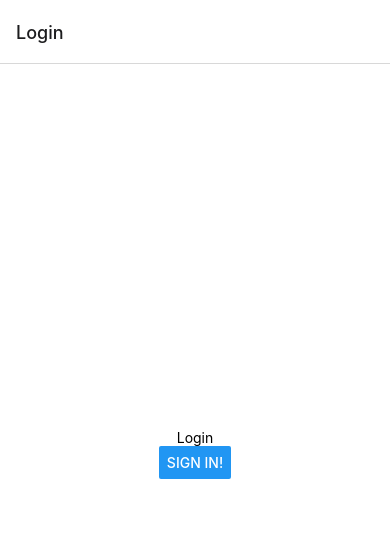
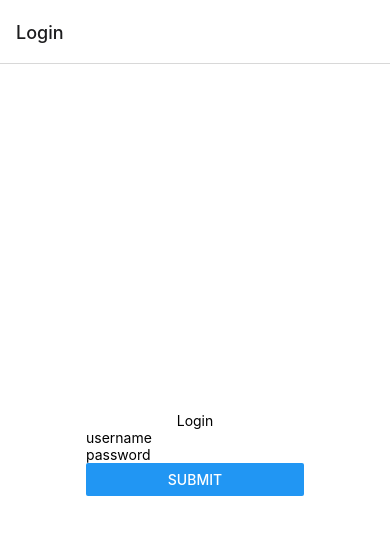
Before and after one commit to kurjaakoodia/wpms-example, a React Native app: screen /Login in a window 390 px wide. Shown: the top 534 px of the page. Built offline with nearby package versions, Linux system fonts and the light colour scheme; no server answers.

Commit message:
formshommii lisää

```diff
--- /dev/null
+++ b/components/LoginForm.js
@@ -0,0 +1,81 @@
+import {View, Text, TextInput, Button} from 'react-native';
+import React, {useContext} from 'react';
+import {useForm} from 'react-hook-form';
+import {Controller} from 'react-hook-form';
+import {useAuthentication} from './hooks/apiHooks';
+import AsyncStorage from '@react-native-async-storage/async-storage';
+import {MainContext} from '../contexts/MainContext';
+
+const LoginForm = () => {
+  const {postLogin} = useAuthentication();
+  const {setIsLoggedIn} = useContext(MainContext);
+  const {
+    control,
+    handleSubmit,
+    formState: {errors},
+  } = useForm({
+    defaultValues: {
+      username: '',
+      password: '',
+    },
+  });
+
+  const logIn = async (loginData) => {
+    console.log('Button pressed');
+    try {
+      const loginResponse = await postLogin(loginData);
+      console.log('login response', loginResponse);
+      // TODO: fix doFetch() to display errors from API (e.g. bad user/pw)
+      // use loginResponse.user for storing token & userdata
+      await AsyncStorage.setItem('userToken', loginResponse.token);
+      setIsLoggedIn(true);
+    } catch (error) {
+      console.error(error);
+      // TODO: Notify user about failed login?
+    }
+  };
+
+  return (
+    <View>
+      <Controller
+        control={control}
+        rules={{
+          required: true,
+        }}
+        render={({field: {onChange, onBlur, value}}) => (
+          <TextInput
+            placeholder="username"
+            onBlur={onBlur}
+            onChangeText={onChange}
+            value={value}
+            autoCapitalize="none"
+          />
+        )}
+        name="username"
+      />
+      {errors.username && <Text>This is required.</Text>}
+
+      <Controller
+        control={control}
+        rules={{
+          maxLength: 100,
+        }}
+        render={({field: {onChange, onBlur, value}}) => (
+          <TextInput
+            placeholder="password"
+            secureTextEntry={true}
+            onBlur={onBlur}
+            onChangeText={onChange}
+            value={value}
+            autoCapitalize="none"
+          />
+        )}
+        name="password"
+      />
+
+      <Button title="Submit" onPress={handleSubmit(logIn)} />
+    </View>
+  );
+};
+
+export default LoginForm;
--- a/components/hooks/apiHooks.js
+++ b/components/hooks/apiHooks.js
@@ -49,4 +49,16 @@
   return {postLogin};
 };
 
-export {useMedia, useAuthentication};
+const useUser = () => {
+  const getUserByToken = async (token) => {
+    const options = {
+      method: 'GET',
+      headers: {'x-access-token': token},
+    };
+    return await doFetch(apiUrl + 'users/user', options);
+  };
+
+  return {getUserByToken};
+};
+
+export {useMedia, useAuthentication, useUser};
--- a/package.json
+++ b/package.json
@@ -10,6 +10,7 @@
   },
   "dependencies": {
     "@babel/eslint-parser": "^7.22.11",
+    "@react-native-async-storage/async-storage": "1.18.2",
     "@react-navigation/bottom-tabs": "^6.5.8",
     "@react-navigation/native": "^6.1.7",
     "@react-navigation/native-stack": "^6.9.13",
@@ -17,10 +18,10 @@
     "expo": "~49.0.7",
     "expo-status-bar": "~1.6.0",
     "react": "18.2.0",
+    "react-hook-form": "^7.45.4",
     "react-native": "0.72.4",
-    "react-native-screens": "~3.22.0",
     "react-native-safe-area-context": "4.6.3",
-    "@react-native-async-storage/async-storage": "1.18.2"
+    "react-native-screens": "~3.22.0"
   },
   "devDependencies": {
     "@babel/core": "^7.22.11",
--- a/views/Login.js
+++ b/views/Login.js
@@ -1,50 +1,36 @@
 import React, {useContext, useEffect} from 'react';
-import {StyleSheet, View, Text, Button} from 'react-native';
+import {StyleSheet, View, Text} from 'react-native';
 import PropTypes from 'prop-types';
 import {MainContext} from '../contexts/MainContext';
 import AsyncStorage from '@react-native-async-storage/async-storage';
-import {useAuthentication} from '../components/hooks/apiHooks';
+import {useUser} from '../components/hooks/apiHooks';
+import LoginForm from '../components/LoginForm';
 
 const Login = ({navigation}) => {
   const {setIsLoggedIn} = useContext(MainContext);
-  const {postLogin} = useAuthentication();
+  const {getUserByToken} = useUser();
 
   const checkToken = async () => {
     try {
       const token = await AsyncStorage.getItem('userToken');
       // hardcoded token
-      if (token === 'abcde') {
+      const userData = await getUserByToken(token);
+      console.log('userdata', userData);
+      if (userData) {
         setIsLoggedIn(true);
       }
     } catch (error) {
-      console.error(error);
+      console.log('checktoken error', error);
     }
   };
   useEffect(() => {
     checkToken();
   }, []);
 
-  const logIn = async () => {
-    console.log('Button pressed');
-    try {
-      const loginResponse = await postLogin({
-        username: 'atte',
-        password: '12345',
-      });
-      console.log('login response', loginResponse);
-      // TODO: fix doFetch() to display errors from API (e.g. bad user/pw)
-      // use loginResponse.user for storing token & userdata
-      await AsyncStorage.setItem('userToken', 'abcde');
-      setIsLoggedIn(true);
-    } catch (error) {
-      console.error(error);
-      // TODO: Notify user about failed login?
-    }
-  };
   return (
     <View style={styles.container}>
       <Text>Login</Text>
-      <Button title="Sign in!" onPress={logIn} />
+      <LoginForm />
     </View>
   );
 };
```
Also changed, not shown: 1 other file (tests, documents, lock files or other folders).
